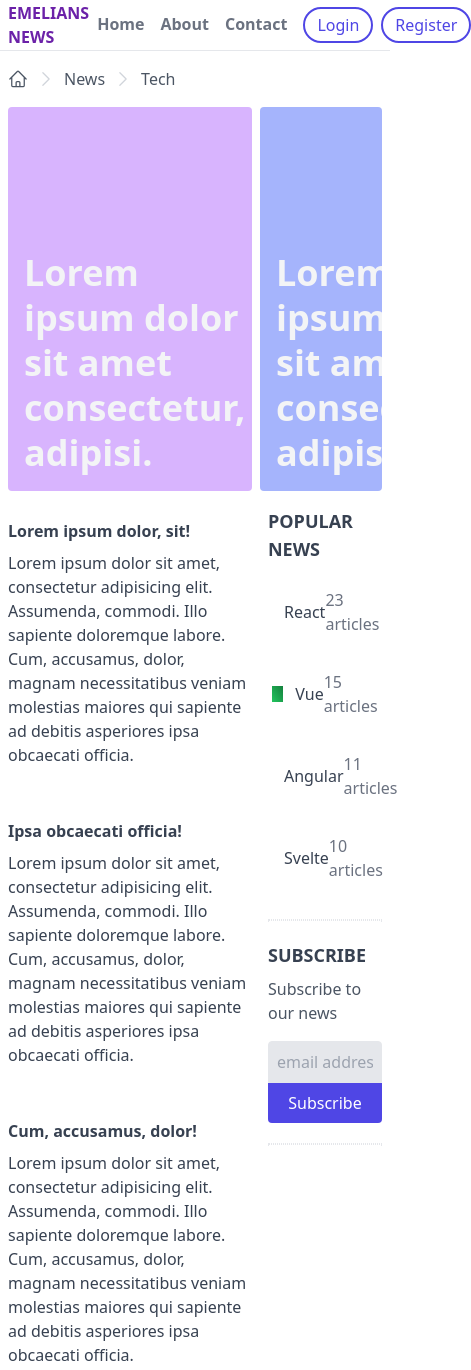
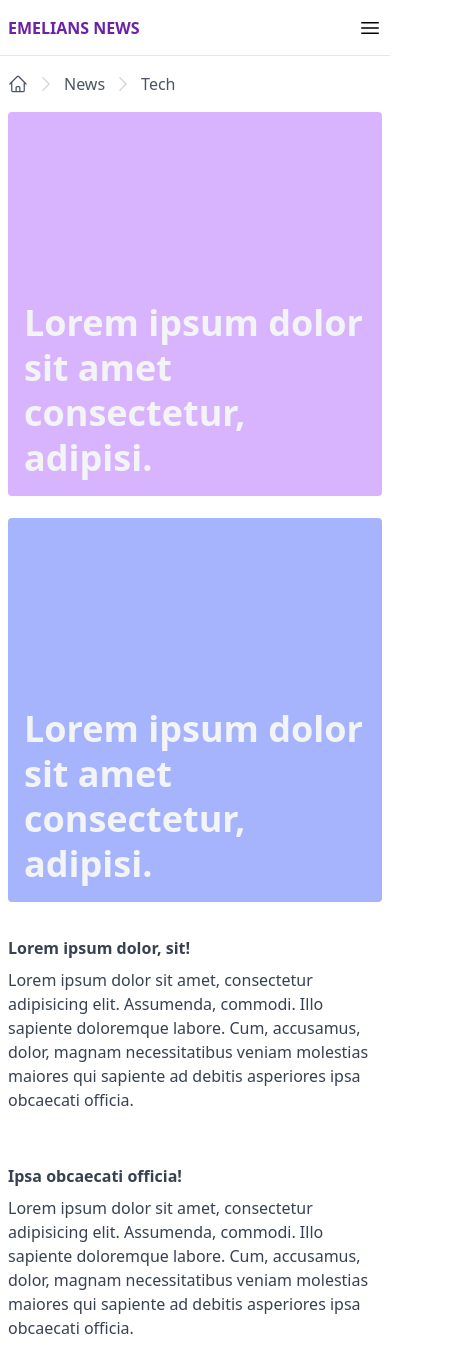
Before and after one commit to AndreyEmelianov/Static-News-Page-Tailwind, a website: page index.html in a window 390 px wide. Shown: the top 1370 px of the page, 471 px wide, since content can reach past the window. Drawn offline with Linux system fonts and the light colour scheme.

Commit message:
сделал простой адаптив

```diff
--- a/index.html
+++ b/index.html
@@ -10,9 +10,9 @@
     <!-- layout -->
     <div class="max-w-screen-xl mx-auto">
       <!-- header -->
-      <header class="px-2 border-b flex items-center justify-between">
+      <header class="px-2 border-b flex items-center justify-between h-14">
         <a class="uppercase font-bold text-purple-800" href="#">Emelians news</a>
-        <nav class="flex items-center">
+        <nav class="hidden md:flex items-center">
           <ul class="inline-flex items-center">
             <li>
               <a class="header-link" href="#">Home</a>
@@ -33,6 +33,22 @@
             </li>
           </ul>
         </nav>
+        <button class="inline-block md:hidden">
+          <svg
+            xmlns="http://www.w3.org/2000/svg"
+            fill="none"
+            viewBox="0 0 24 24"
+            stroke-width="1.5"
+            stroke="currentColor"
+            class="w-6 h-6"
+          >
+            <path
+              stroke-linecap="round"
+              stroke-linejoin="round"
+              d="M3.75 6.75h16.5M3.75 12h16.5m-16.5 5.25h16.5"
+            />
+          </svg>
+        </button>
       </header>
 
       <!-- breadcrumbs -->
@@ -94,9 +110,9 @@
       </div>
 
       <!-- banners -->
-      <section class="px-2 flex space-x-2">
+      <section class="px-2 lg:flex lg:space-x-2">
         <a
-          class="w-2/3 bg-purple-300 h-96 mb-4 relative rounded inline-block overflow-hidden"
+          class="w-full lg:w-2/3 bg-purple-300 h-96 mb-4 relative rounded inline-block overflow-hidden"
           href="#"
         >
           <div class="p-4 absolute bottom-0 left-0 z-20">
@@ -107,7 +123,7 @@
         </a>
 
         <a
-          class="w-1/3 bg-indigo-300 h-96 mb-4 relative rounded inline-block overflow-hidden"
+          class="w-full lg:w-1/3 bg-indigo-300 h-96 mb-4 relative rounded inline-block overflow-hidden"
           href="#"
         >
           <div class="p-4 absolute bottom-0 left-0 z-20">
@@ -118,8 +134,8 @@
         </a>
       </section>
 
-      <main class="flex">
-        <div class="w-2/3">
+      <main class="lg:flex">
+        <div class="w-full lg:w-2/3">
           <!-- section -->
           <section class="px-2">
             <a class="block mb-10" href="#">
@@ -201,9 +217,9 @@
           </div>
         </div>
 
-        <div class="w-1/3 px-2">
+        <div class="w-full lg:w-1/3 px-2 md:flex md:space-x-6 lg:block lg:space-x-0">
           <!-- topics -->
-          <div class="mb-5">
+          <div class="w-full md:w-1/2 lg:w-full mb-5">
             <h5 class="font-bold text-lg uppercase text-gray-700 mb-2">Popular news</h5>
             <ul>
               <li class="px-1 py-4 border-y border-white hover:border-gray-200">
@@ -245,11 +261,12 @@
             </ul>
           </div>
 
+          <div class="w-full md:w-1/2 lg:w-full">
             <!-- divider -->
-          <div class="border border-dotted"></div>
+            <div class="border border-dotted md:hidden lg:block"></div>
 
             <!-- subscribe -->
-          <div class="my-5">
+            <div class="my-5 md:my-0 lg:my-5">
               <h5 class="font-bold text-lg uppercase text-gray-700 mb-2">subscribe</h5>
               <p class="text-gray-600 mb-4">Subscribe to our news</p>
               <input
@@ -257,20 +274,23 @@
                 placeholder="email address"
                 type="email"
               />
-            <button class="px-4 py-2 bg-indigo-600 text-white rounded-b w-full hover:bg-indigo-800">
+              <button
+                class="px-4 py-2 bg-indigo-600 text-white rounded-b w-full hover:bg-indigo-800"
+              >
                 Subscribe
               </button>
             </div>
 
             <!-- divider -->
-          <div class="border border-dotted"></div>
+            <div class="border border-dotted md:hidden lg:block"></div>
+          </div>
         </div>
       </main>
 
       <!-- footer -->
       <footer class="border-t mt-10 py-10 px-2">
-        <div class="flex">
-          <div class="mb-5 w-2/5">
+        <div class="md:flex">
+          <div class="w-full md:w-2/5 mb-5">
             <h6 class="font-semibold text-gray-700 mb-3">Company</h6>
             <ul>
               <li>
@@ -282,7 +302,7 @@
             </ul>
           </div>
 
-          <div class="w-2/5">
+          <div class="w-full md:w-2/5 mb-5">
             <h6 class="font-semibold text-gray-700 mb-3">Content</h6>
             <ul>
               <li>
@@ -297,7 +317,7 @@
             </ul>
           </div>
 
-          <div class="w-1/5">
+          <div class="w-full md:w-1/5">
             <h6 class="font-semibold text-gray-700 mb-3">Contact Us</h6>
             <ul class="flex">
               <li class="mr-2">
```
Also changed, not shown: public/styles.css. Lines whose indentation alone changed are shown as unchanged.
